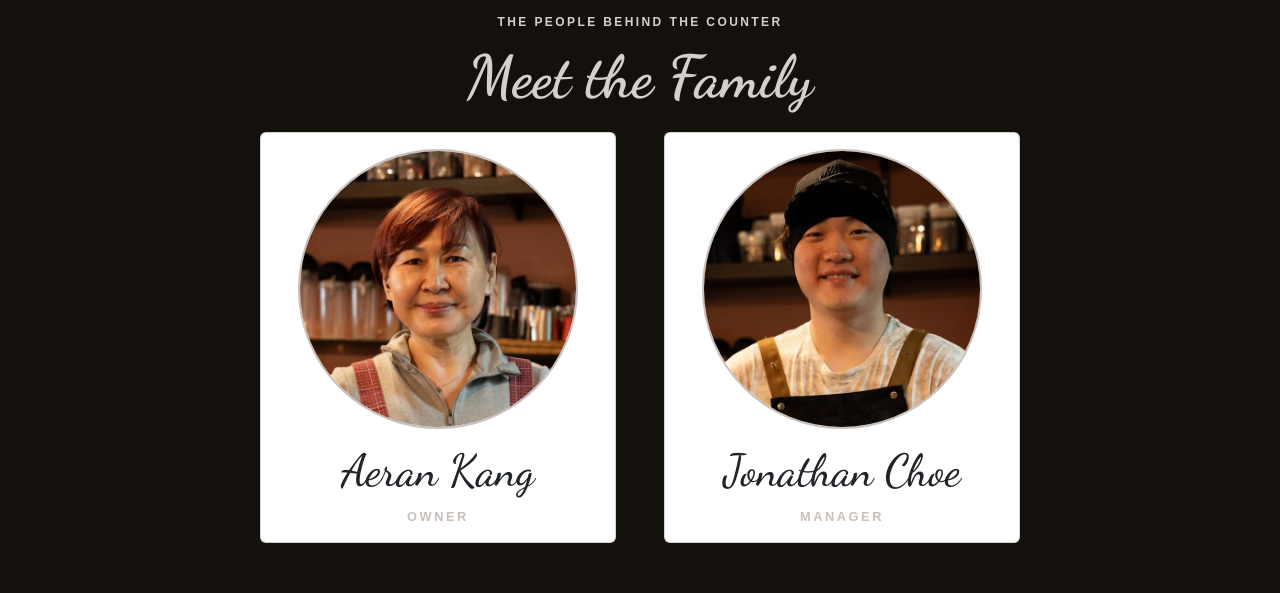
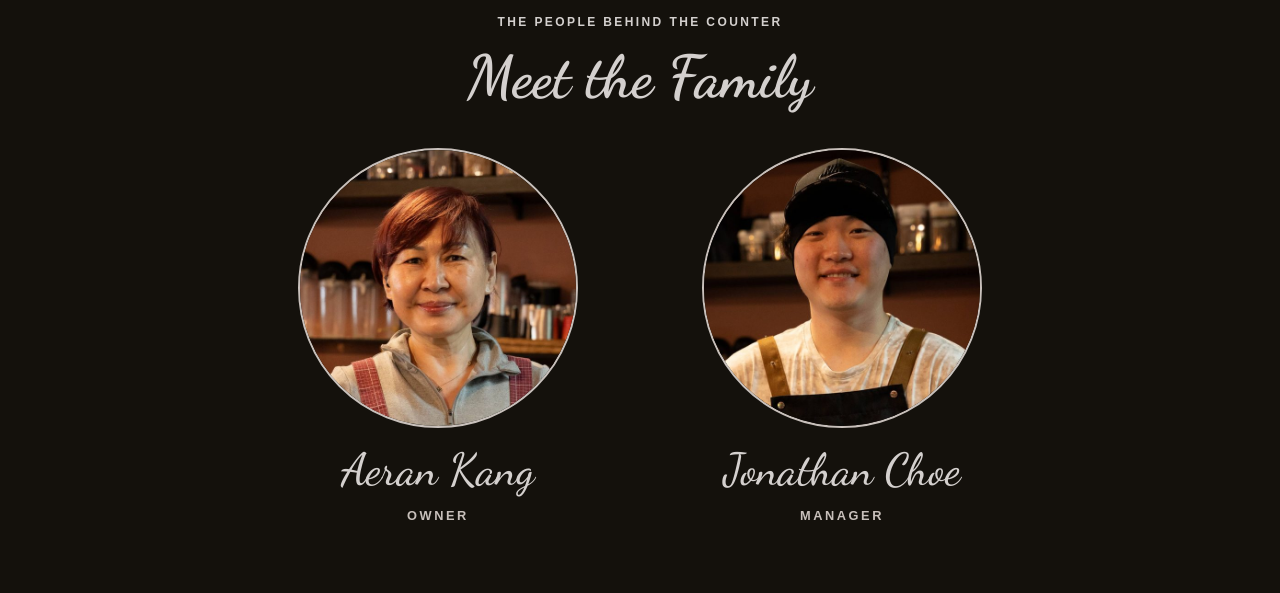
Before and after one commit to Homeless-Rubber-Duck/capstone-T12, a SvelteKit app: page /about in a window 1280 px wide. Shown: the part 1280-1873 px from the top of the page. Built offline with nearby package versions, Linux system fonts and the light colour scheme.

Commit message:
Fix white boxes on About family cards caused by Bootstrap

```diff
--- a/src/routes/about/+page.svelte
+++ b/src/routes/about/+page.svelte
@@ -79,7 +79,7 @@
 
   <div class="cards">
     {#each family as person}
-      <article class="card">
+      <article class="person">
         {#if person.photo}
           <img
             class="portrait"
@@ -256,7 +256,7 @@
     margin: 0 auto;
   }
 
-  .card {
+  .person {
     display: flex;
     flex-direction: column;
     align-items: center;
@@ -283,7 +283,7 @@
     color: var(--cream);
   }
 
-  .card h3 {
+  .person h3 {
     margin: 0;
     font-family: 'Dancing Script', cursive;
     font-size: clamp(2.2rem, 3.5vw, 2.8rem);
```
